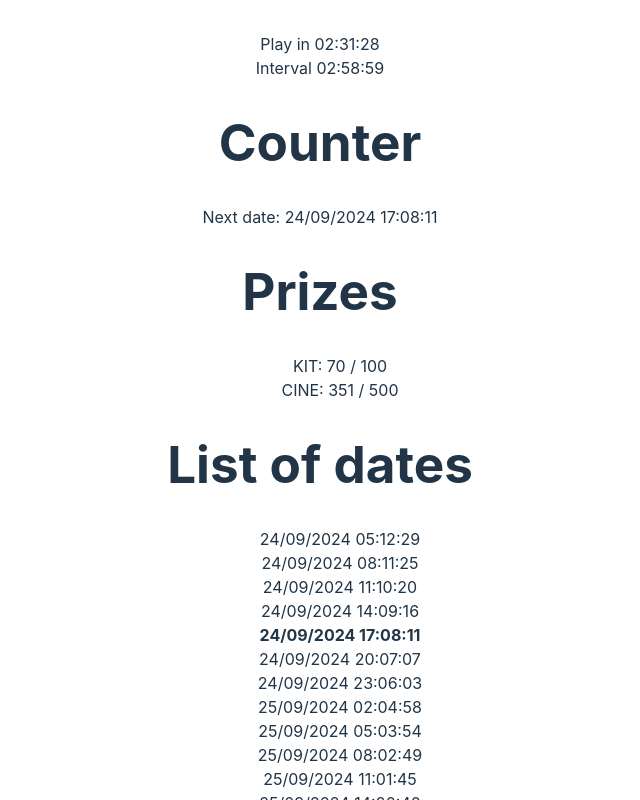
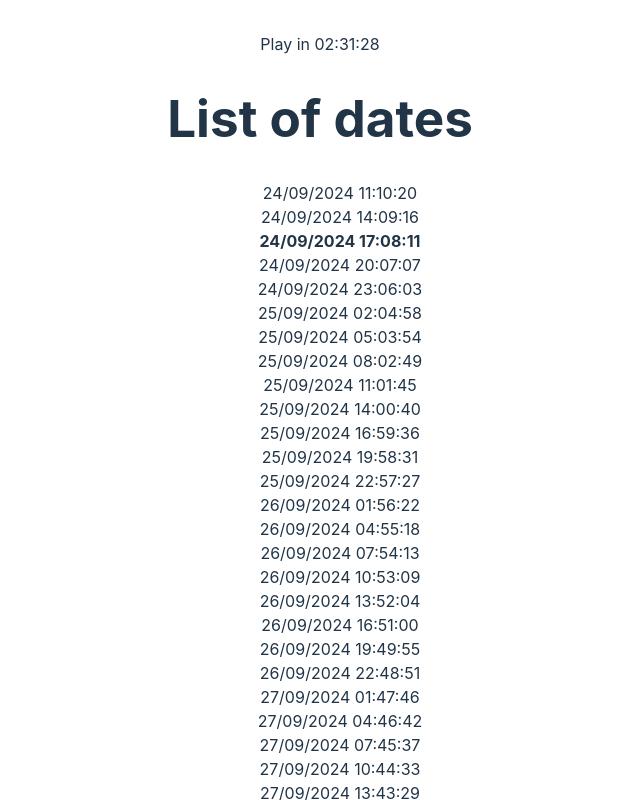
Before and after one commit to bastien-fremondiere/didactic-octo-umbrella, a React (Vite) app: page / in a window 1280 px wide. Shown: the top 800 px of the page, without its empty margins (320-960 px from the left). Built offline with nearby package versions, Linux system fonts and the light colour scheme.

Commit message:
Reduce info

```diff
--- a/src/Counter.tsx
+++ b/src/Counter.tsx
@@ -23,20 +23,20 @@ function Counter({ name }: { name: string }) {
     return (
         <div>
             <div>Play in {getDurationAsString(timeRemaining)}</div>
-            <div>Interval {dateObject && getDurationAsString(getInterval(dateObject) / 1000)}</div>
+            {/* <div>Interval {dateObject && getDurationAsString(getInterval(dateObject) / 1000)}</div> */}
 
-            <h1>Counter</h1>
+            {/* <h1>Counter</h1>
             <p>
                 {nearestDate ? `Next date: ${new Date(nearestDate).toLocaleString('fr-FR', { timeZone: 'CET' })}` : 'No date found'}
-            </p>
-            <h1>Prizes</h1>
+            </p> */}
+            {/* <h1>Prizes</h1>
             <ul>
                 {
                     dateObject && getCurrentPrizes(dateObject).map((prize, index) => (
                         <div key={index}>{prize.name}: {prize.count} / {dateObject.prices[index].count}</div>
                     ))
                 }
-            </ul>
+            </ul> */}
             <h1>List of dates</h1>
             <ul>
                 {dateObject && getNextDates(dateObject).map((date) => (
@@ -45,7 +45,7 @@ function Counter({ name }: { name: string }) {
                     }}>{new Date(date).toLocaleString('fr-FR', { timeZone: 'CET' })}</div>
                 ))}
             </ul>
-            <table className="table">
+            {/* <table className="table">
                 <thead>
                     <tr>
                         <th>Start</th>
@@ -60,7 +60,7 @@ function Counter({ name }: { name: string }) {
                         <td>{dateObject?.nb}</td>
                     </tr>
                 </tbody>
-            </table>
+            </table> */}
 
         </div>
     );
--- a/src/data.ts
+++ b/src/data.ts
@@ -114,7 +114,7 @@ function getNextDates(dateObject: DateObject): number[] {
     const dates = getDates(dateObject);
     const nextDates = [];
     for (const date of dates) {
-        if (date > now - 600 * 60 * 1000) {
+        if (date > now - 300 * 60 * 1000) {
             nextDates.push(date);
         }
     }
```
